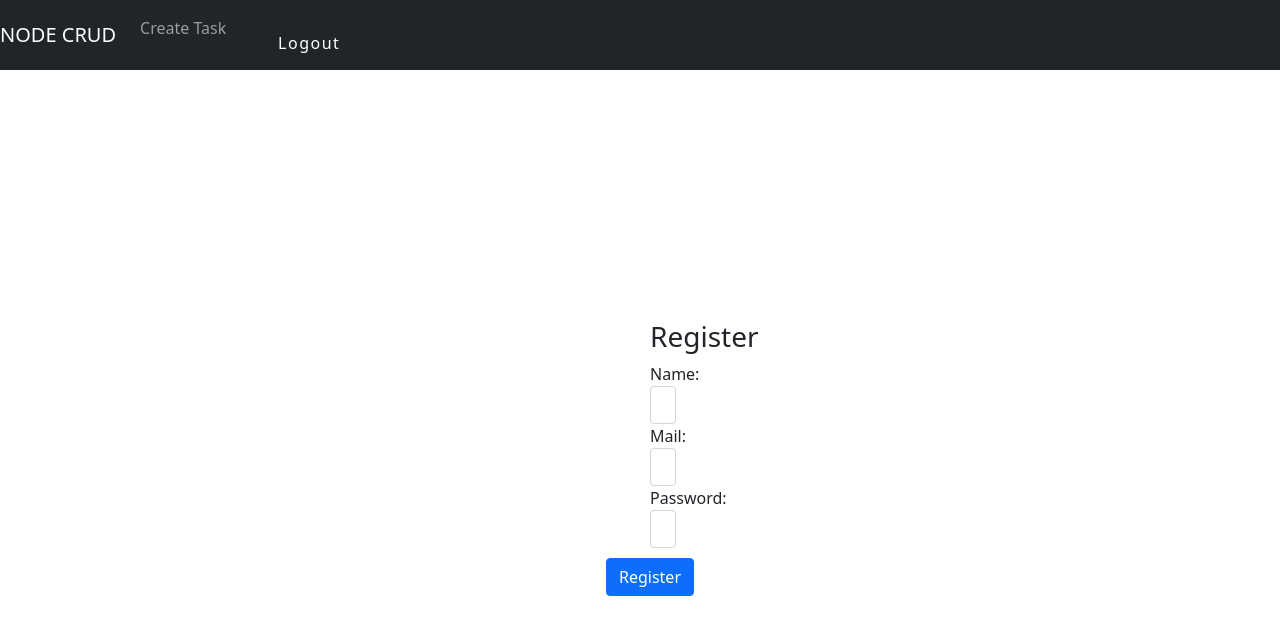
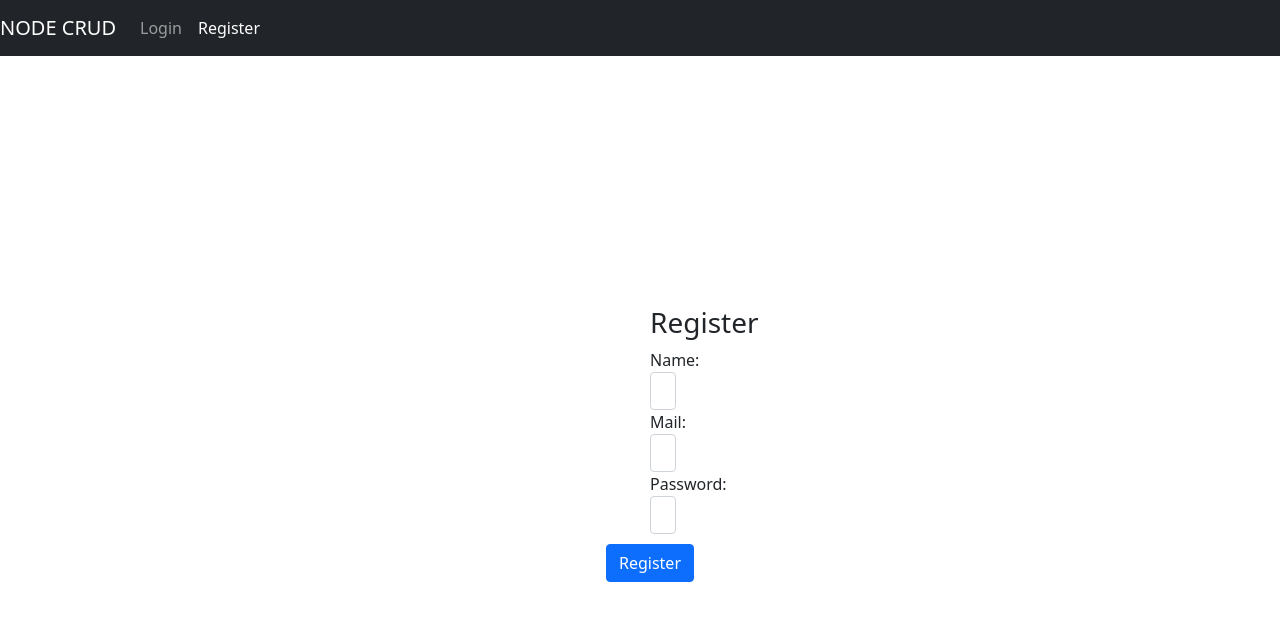
Before and after one commit to KempisGV/NodeCRUD, a React (Create React App) app in the folder client/: page /register in a window 1280 px wide. Shown: the top 634 px of the page. Built offline with nearby package versions, Linux system fonts and the light colour scheme.

Commit message:
Actualización de navbar
Ahora dependiendo del si esta iniciado la sesión o no cambian las opciones del navbar adicionalmente se arregló un problema que no permitia redirigir  al login luego de hacer logout. Tampoco se permite entrar a la sección de crear tareas sin estar logeado.

```diff
--- a/client/src/components/navbar.js
+++ b/client/src/components/navbar.js
@@ -1,67 +1,106 @@
 // We import bootstrap to make our application look better.
-import 'bootstrap/dist/css/bootstrap.css';
-import React, { Component } from 'react';
+import "bootstrap/dist/css/bootstrap.css";
+import React from "react";
 // We import NavLink to utilize the react router.
-import { NavLink } from 'react-router-dom';
-import { logoutUser } from '../actions/authActions';
-import { connect } from 'react-redux';
+import { NavLink } from "react-router-dom";
+import { logoutUser } from "../actions/authActions";
+import { connect } from "react-redux";
 
 // Here, we display our Navbar
-class Navbar extends Component {
-  onLogoutClick = e => {
+function Navbar(props) {
+  const onLogoutClick = (e) => {
     e.preventDefault();
-    this.props.logoutUser();
+    props.logoutUser();
   };
 
-  render() {
+  // If logged in and user navigates to Login page,
+  if (props.auth.isAuthenticated) {
+    return(
+    <div>
+      <nav className="navbar navbar-expand-lg navbar-dark bg-dark">
+        <NavLink className="navbar-brand" to="/">
+          NODE CRUD
+        </NavLink>
+        <button
+          className="navbar-toggler"
+          type="button"
+          data-toggle="collapse"
+          data-target="#navbarSupportedContent"
+          aria-controls="navbarSupportedContent"
+          aria-expanded="false"
+          aria-label="Toggle navigation"
+        >
+          <span className="navbar-toggler-icon"></span>
+        </button>
+
+        <div className="collapse navbar-collapse" id="navbarSupportedContent">
+          <ul className="navbar-nav ml-auto">
+            <li className="nav-item">
+              <NavLink className="nav-link" to="/create">
+                Create Task
+              </NavLink>
+            </li>
+            <li className="nav-item">
+              <button
+                style={{
+                  width: "150px",
+                  borderRadius: "3px",
+                  letterSpacing: "1.5px",
+                  marginTop: "1rem",
+                  color: "white",
+                }}
+                onClick={onLogoutClick}
+                className="btn btn-large waves-effect waves-light hoverable blue accent-3"
+              >            <NavLink to="/logout"></NavLink>
+
+                Logout
+              </button>
+            </li>
+          </ul>
+        </div>
+      </nav>
+    </div>
+    )
+  } else {
     return (
       <div>
-        <nav className='navbar navbar-expand-lg navbar-dark bg-dark'>
-          <NavLink className='navbar-brand' to='/'>
+        <nav className="navbar navbar-expand-lg navbar-dark bg-dark">
+          <NavLink className="navbar-brand" to="/">
             NODE CRUD
           </NavLink>
           <button
-            className='navbar-toggler'
-            type='button'
-            data-toggle='collapse'
-            data-target='#navbarSupportedContent'
-            aria-controls='navbarSupportedContent'
-            aria-expanded='false'
-            aria-label='Toggle navigation'
+            className="navbar-toggler"
+            type="button"
+            data-toggle="collapse"
+            data-target="#navbarSupportedContent"
+            aria-controls="navbarSupportedContent"
+            aria-expanded="false"
+            aria-label="Toggle navigation"
           >
-            <span className='navbar-toggler-icon'></span>
+            <span className="navbar-toggler-icon"></span>
           </button>
 
-          <div className='collapse navbar-collapse' id='navbarSupportedContent'>
-            <ul className='navbar-nav ml-auto'>
-              <li className='nav-item'>
-                <NavLink className='nav-link' to='/create'>
-                  Create Task
+          <div className="collapse navbar-collapse" id="navbarSupportedContent">
+            <ul className="navbar-nav ml-auto">
+              <li className="nav-item">
+                <NavLink className="nav-link" to="/login">
+                  Login
                 </NavLink>
               </li>
-              <li className='nav-item'>
-                <button
-                  style={{
-                    width: '150px',
-                    borderRadius: '3px',
-                    letterSpacing: '1.5px',
-                    marginTop: '1rem',
-                    color: 'white',
-                  }}
-                  onClick={this.onLogoutClick}
-                  className='btn btn-large waves-effect waves-light hoverable blue accent-3'
-                >
-                  Logout
-                </button>
+              <li className="nav-item">
+                <NavLink className="nav-link" to="/register">
+                  Register
+                </NavLink>
               </li>
             </ul>
           </div>
         </nav>
       </div>
-    );
+    )
   }
 }
-const mapStateToProps = state => ({
+
+const mapStateToProps = (state) => ({
   auth: state.auth,
 });
 export default connect(mapStateToProps, { logoutUser })(Navbar);
--- a/client/src/components/taskList.js
+++ b/client/src/components/taskList.js
@@ -50,6 +50,11 @@
       .catch(function (error) {
         console.log(error);
       });
+        // If logged in and user navigates to Login page, should redirect them to dashboard
+        if (!this.props.auth.isAuthenticated) {
+          this.props.history.push('/login');
+        }
+
   }
 
   // This method will delete a Task based on the method
```
